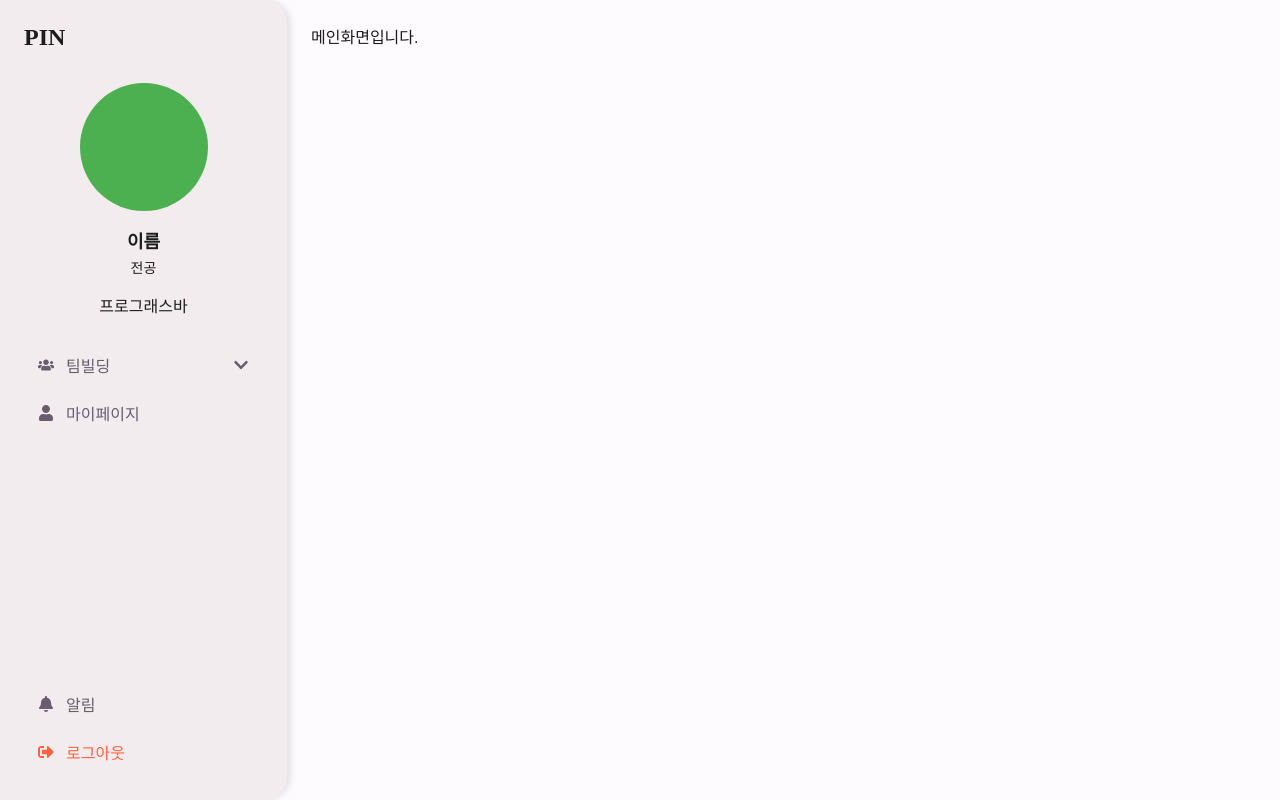
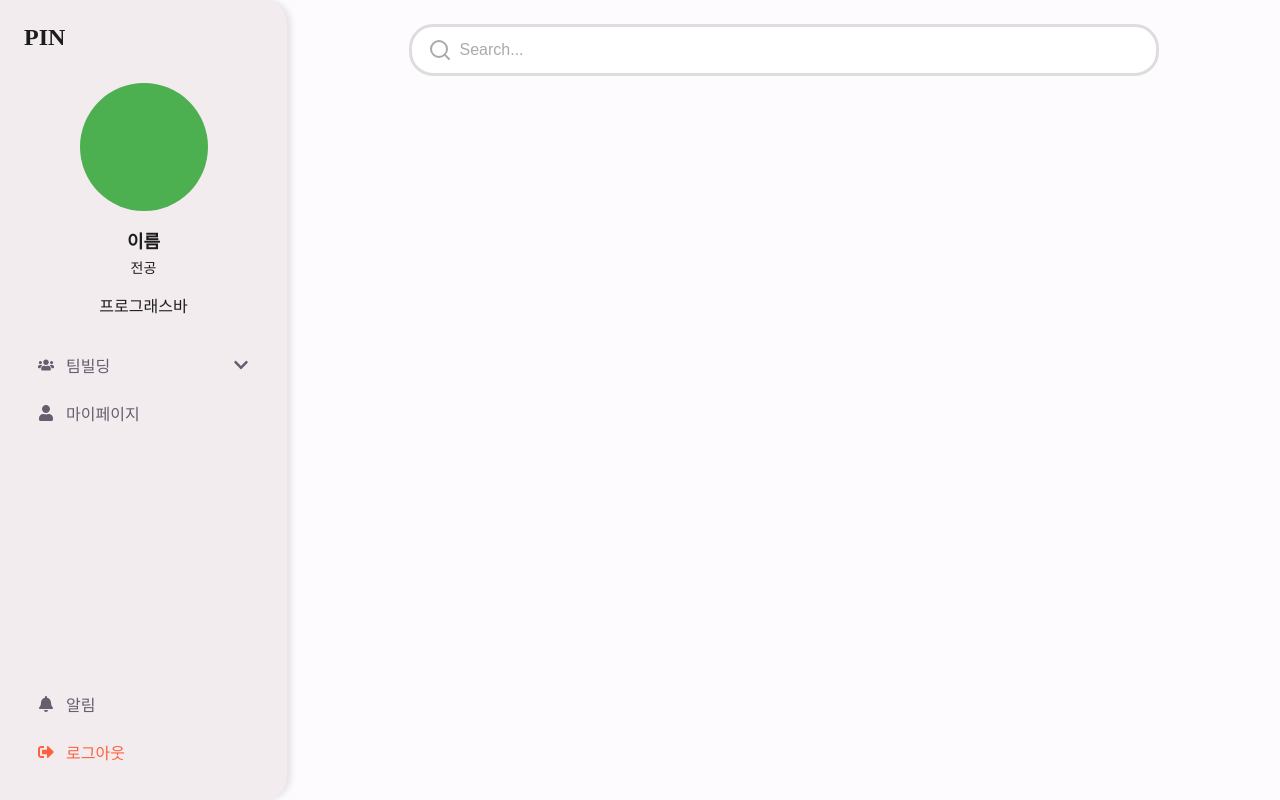
Before and after one commit to 2025-kakaotrack-team-C/FE, a React (Create React App) app: page / in a window 1280 px wide. Built offline with nearby package versions, Linux system fonts and the light colour scheme; a web font is replaced by a local one.

Commit message:
feat : 검색바 css 구현

```diff
--- /dev/null
+++ b/src/components/Search.jsx
@@ -0,0 +1,52 @@
+import React from "react";
+import styled from "styled-components";
+import { FiSearch } from "react-icons/fi";
+
+function Search() {
+  return (
+    <Container>
+      <SearchWrapper>
+        <FiSearchIcon />
+        <SearchBar placeholder="Search..." />
+      </SearchWrapper>
+    </Container>
+  );
+}
+
+export default Search;
+
+const Container = styled.div`
+  display: flex;
+  justify-content: center;
+  align-items: center;
+`;
+
+const SearchWrapper = styled.div`
+  display: flex;
+  align-items: center;
+  width: 750px;
+  height: 52px;
+  padding: 0 16px;
+  border-radius: 24px;
+  border: 3px solid #ddd;
+  background-color: #fff;
+`;
+
+const FiSearchIcon = styled(FiSearch)`
+  color: #aaa;
+  font-size: 24px;
+  margin-right: 8px;
+`;
+
+const SearchBar = styled.input`
+  flex: 1;
+  border: none;
+  outline: none;
+  font-size: 16px;
+  padding: 0;
+  color: #333;
+
+  &::placeholder {
+    color: #aaa;
+  }
+`;
--- a/src/pages/Main.jsx
+++ b/src/pages/Main.jsx
@@ -1,7 +1,12 @@
 import React from "react";
+import Search from "../components/Search";
 
 function Main() {
-  return <div>메인화면입니다.</div>;
+  return (
+    <div>
+      <Search />
+    </div>
+  );
 }
 
 export default Main;
```
